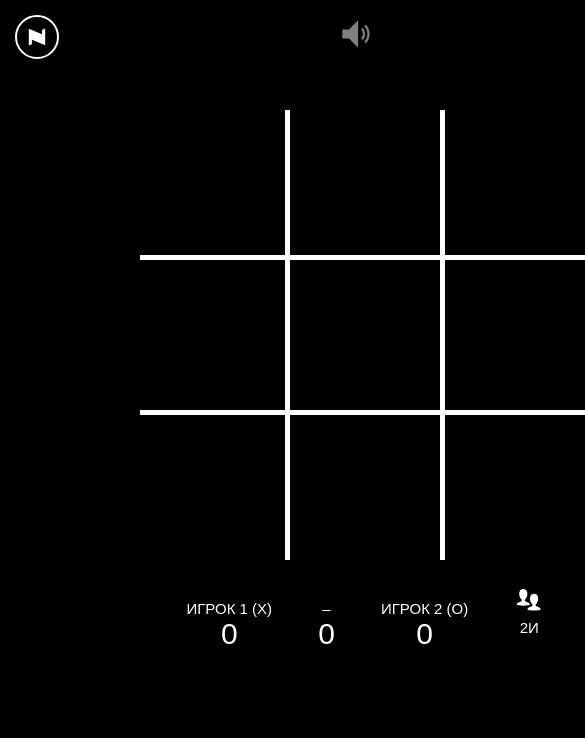
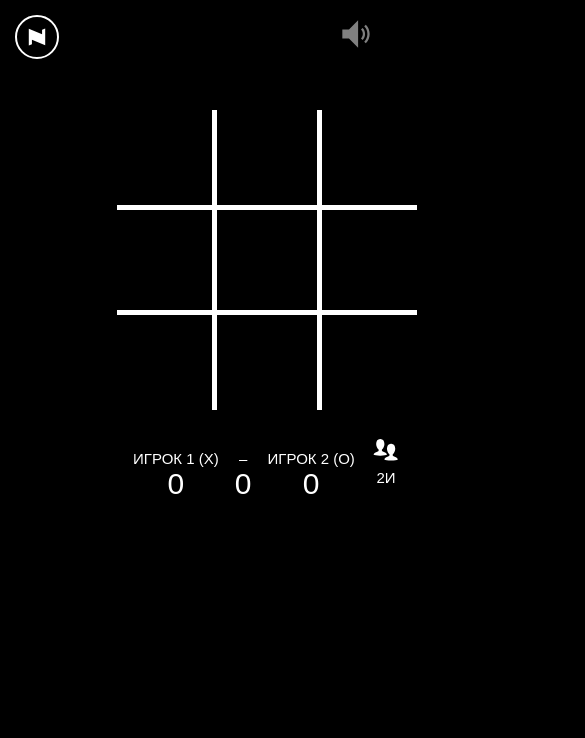
Before and after one commit to HarutQanaqaryan/tic-tac-toe-game, a plain HTML site: page index.html in a window 390 px wide. Shown: the whole page, 585 px wide, since content can reach past the window. Drawn offline with Linux system fonts and the light colour scheme.

Commit message:
add responsive property's

```diff
--- a/style.css
+++ b/style.css
@@ -36,6 +36,17 @@ body {
   top: 13%;
   left: 36%;
   float: left;
+}
+
+@media screen and (max-width: 800px) {
+  body {
+    width: auto;
+  }
+  .game {
+    width: 300px;
+    height: 300px;
+    left: 30%;
+  }
 }
 
 .box {
```
